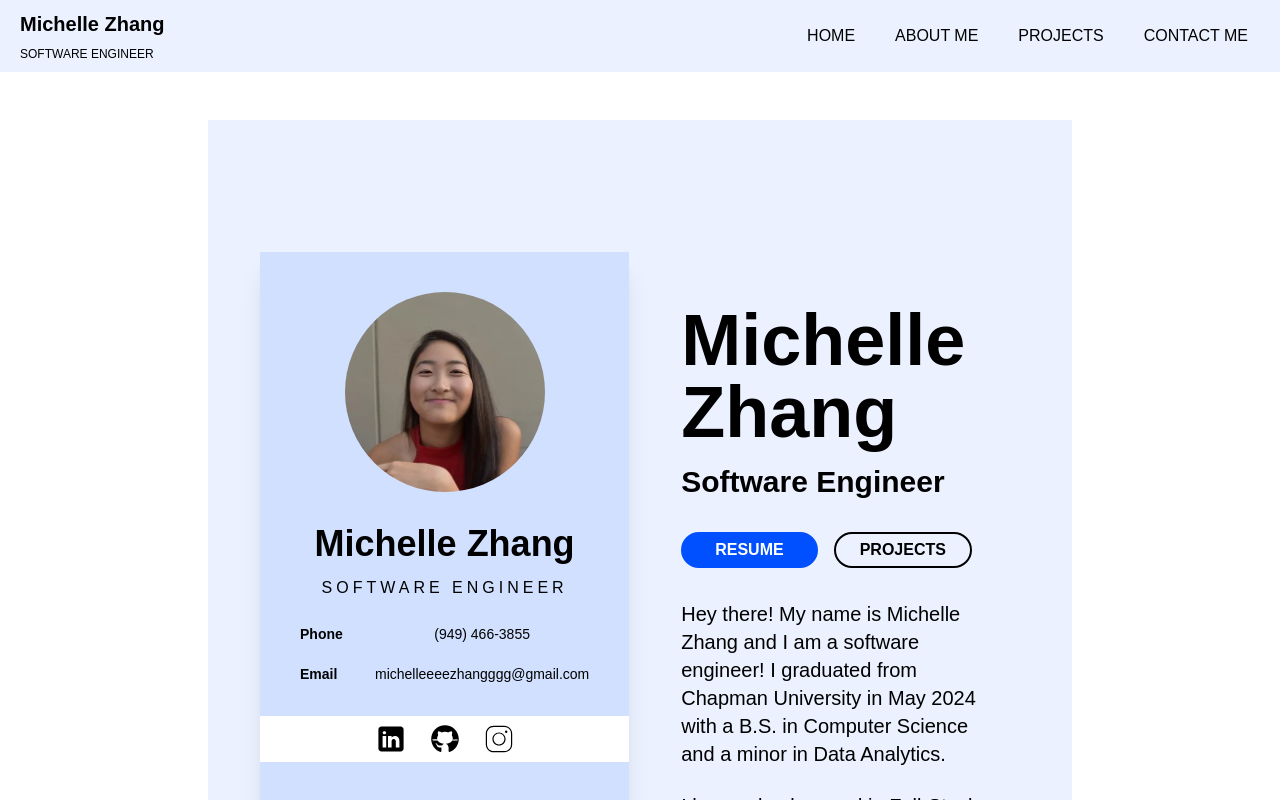
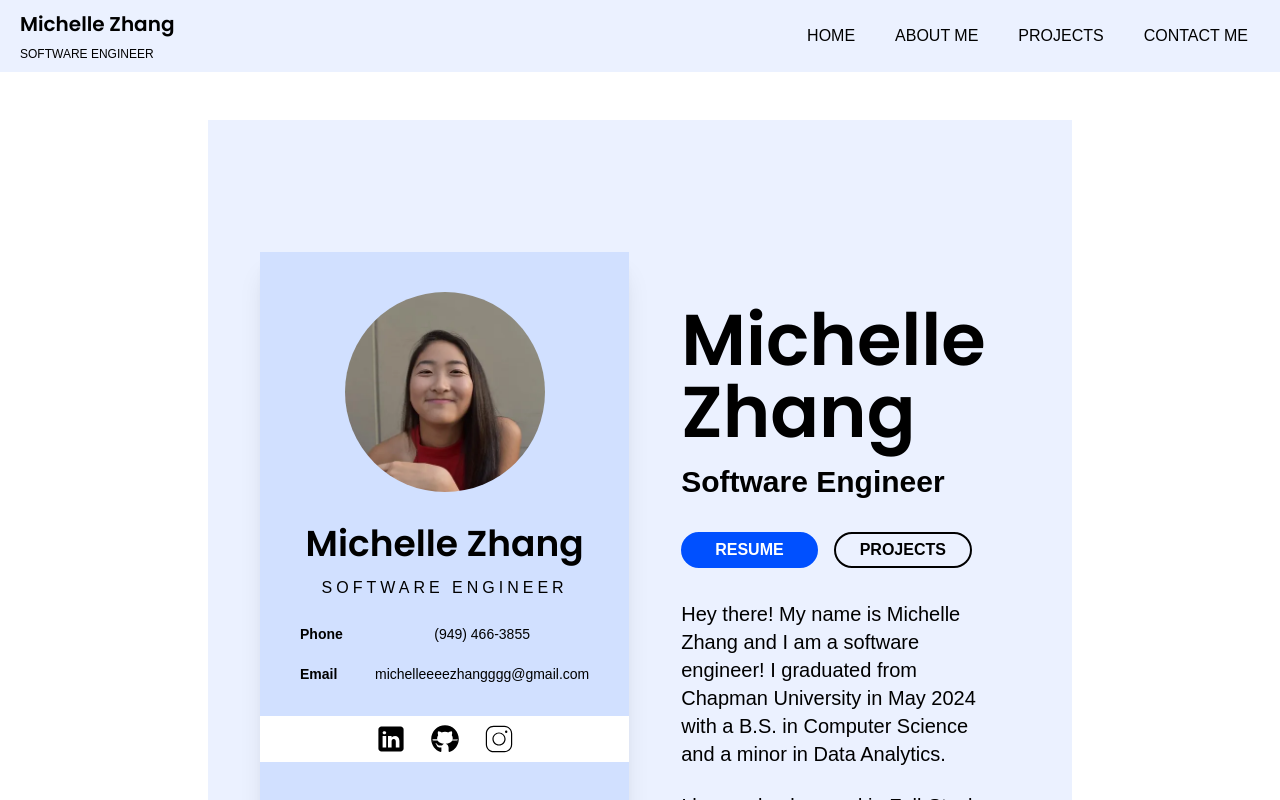
Before and after one commit to michelleezhangg/Personal-Website-Portfolio, a Next.js app: page / in a window 1280 px wide. Shown: the top 800 px of the page. Built offline with nearby package versions, Linux system fonts and the light colour scheme.

Commit message:
Added Poppins font

```diff
--- a/src/app/globals.css
+++ b/src/app/globals.css
@@ -4,6 +4,13 @@
 
 :root {
   --dark-blue: #0050FF;
+}
+
+@font-face {
+  font-family: 'Poppins';
+  src: url('fonts/Poppins-SemiBold.ttf') format('truetype');
+  font-weight: 600;
+  font-style: normal;
 }
 
 @media (prefers-color-scheme: dark) {
@@ -26,8 +33,7 @@ body {
 
 /* Headings and Titles */
 .title {
-  font-family: 'Poppins Semi Bold', 'Avenir Dark', Arial, Helvetica, sans-serif;
-  font-weight: 900;
+  font-family: 'Poppins', 'Avenir Dark', Arial, Helvetica, sans-serif;
 }
 
 .section-heading {
```
Also changed, not shown: src/app/fonts/Poppins-SemiBold.ttf (added).
